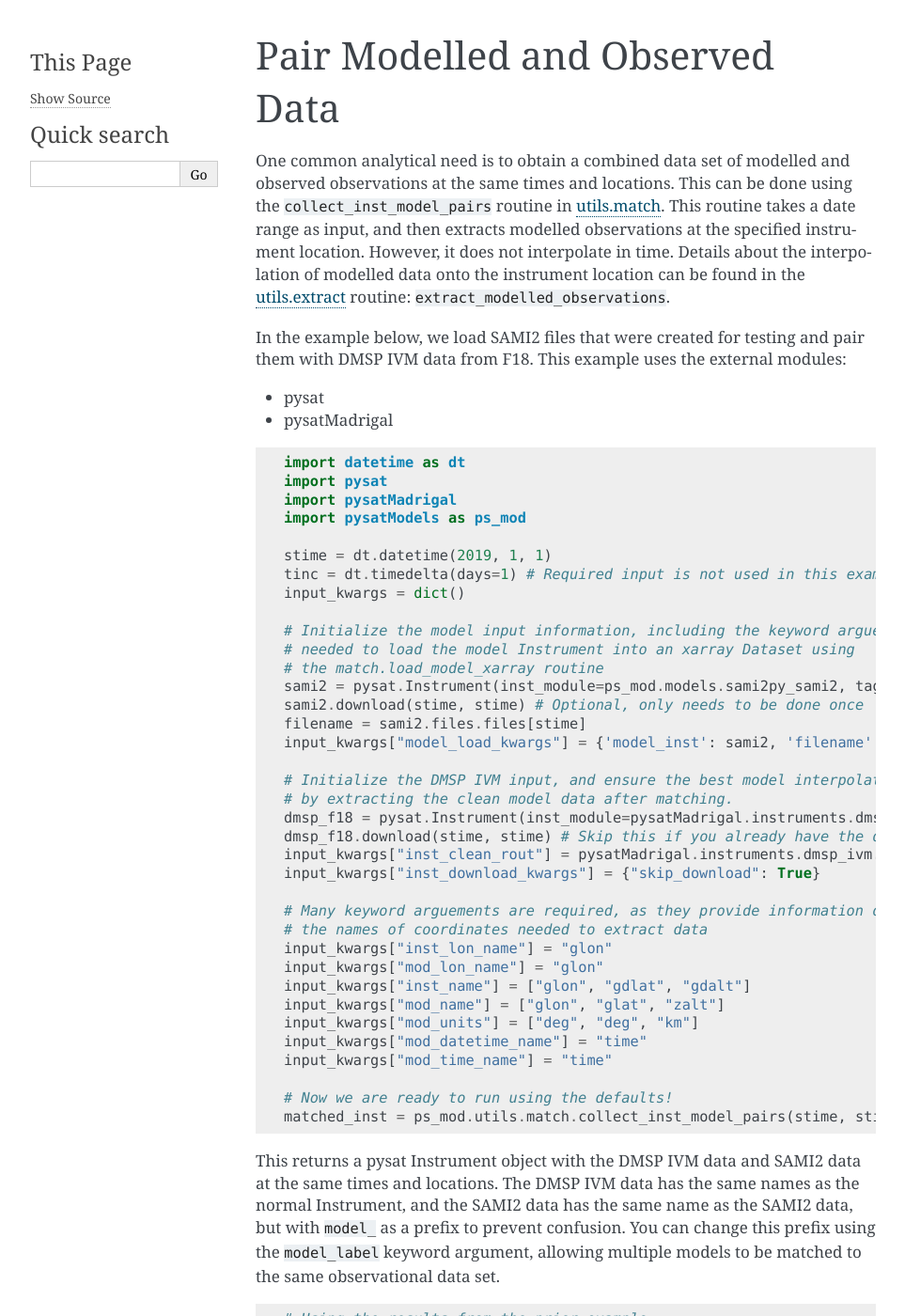
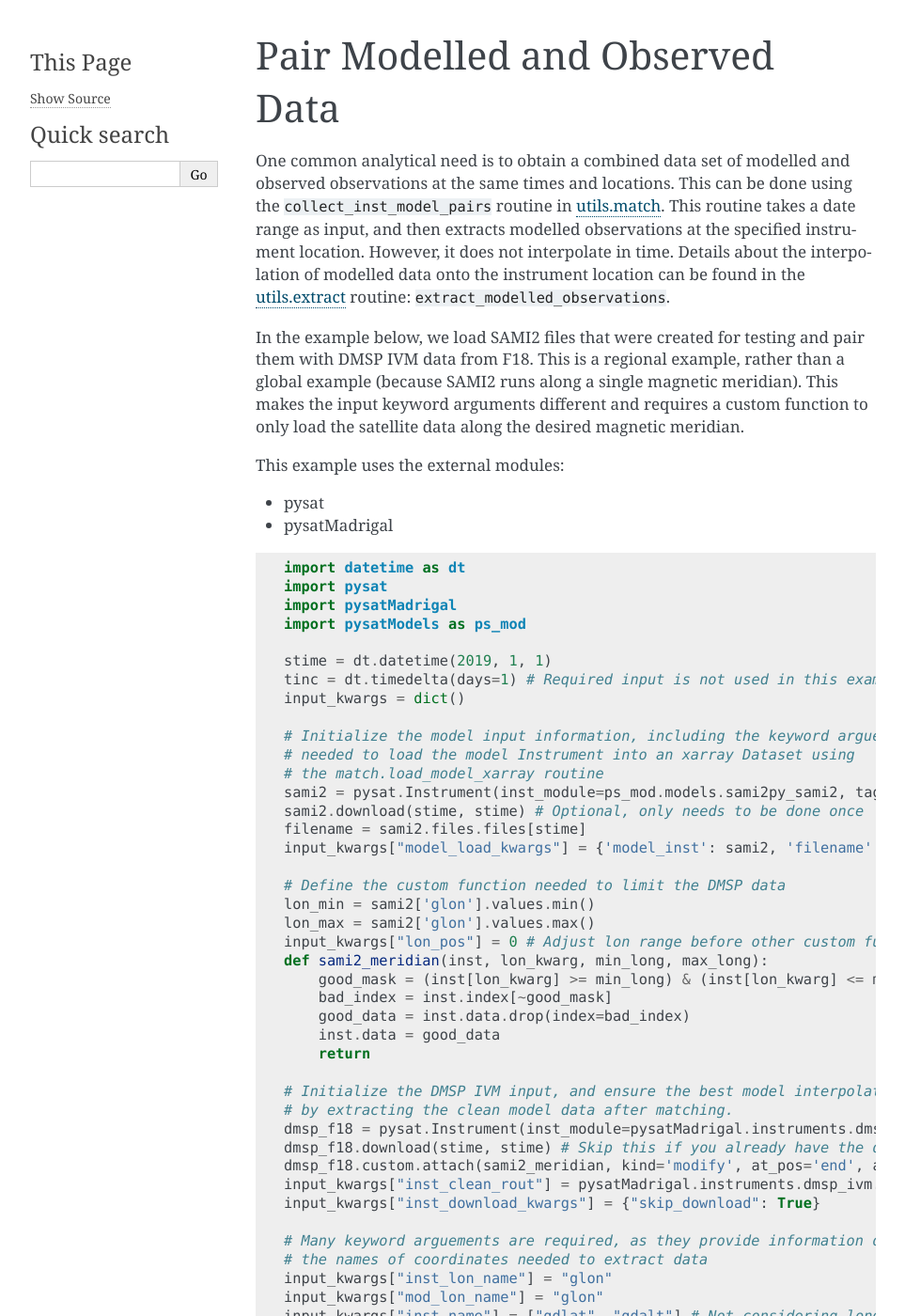
Before and after one commit to pysat/pysatModels, a Sphinx documentation site: the page built from docs/examples/ex_match.rst, in a window 1280 px wide and 1400 px high. Shown: the whole window at 94% size, without its empty margins (148-1111 px from the left). Built offline with Sphinx 7.4.7, drawn with Linux system fonts in a browser that asks for light colours; some of the changed text lies outside the part shown.

Commit message:
DOC: regional example
Updated to run as a regional example.

```diff
--- a/docs/examples/ex_match.rst
+++ b/docs/examples/ex_match.rst
@@ -13,7 +13,12 @@ can be found in the
 ``extract_modelled_observations``.
 
 In the example below, we load SAMI2 files that were created for testing and
-pair them with DMSP IVM data from F18.  This example uses the external modules:
+pair them with DMSP IVM data from F18.  This is a regional example, rather than
+a global example (because SAMI2 runs along a single magnetic meridian).  This
+makes the input keyword arguments different and requires a custom function to
+only load the satellite data along the desired magnetic meridian.
+
+This example uses the external modules:
 
 - pysat
 - pysatMadrigal
@@ -38,10 +43,22 @@ pair them with DMSP IVM data from F18.  This example uses the external modules:
    filename = sami2.files.files[stime]
    input_kwargs["model_load_kwargs"] = {'model_inst': sami2, 'filename': filename}
 
+   # Define the custom function needed to limit the DMSP data
+   lon_min = sami2['glon'].values.min()
+   lon_max = sami2['glon'].values.max()
+   input_kwargs["lon_pos"] = 0 # Adjust lon range before other custom functions
+   def sami2_meridian(inst, lon_kwarg, min_long, max_long):
+       good_mask = (inst[lon_kwarg] >= min_long) & (inst[lon_kwarg] <= max_long)
+       bad_index = inst.index[~good_mask]
+       good_data = inst.data.drop(index=bad_index)
+       inst.data = good_data
+       return
+
    # Initialize the DMSP IVM input, and ensure the best model interpolation
    # by extracting the clean model data after matching.
    dmsp_f18 = pysat.Instrument(inst_module=pysatMadrigal.instruments.dmsp_ivm, sat_id='f18', clean_level='none')
    dmsp_f18.download(stime, stime) # Skip this if you already have the data
+   dmsp_f18.custom.attach(sami2_meridian, kind='modify', at_pos='end', args=['glon', lon_min, lon_max])
    input_kwargs["inst_clean_rout"] = pysatMadrigal.instruments.dmsp_ivm.clean
    input_kwargs["inst_download_kwargs"] = {"skip_download": True}
 
@@ -49,9 +66,9 @@ pair them with DMSP IVM data from F18.  This example uses the external modules:
    # the names of coordinates needed to extract data
    input_kwargs["inst_lon_name"] = "glon"
    input_kwargs["mod_lon_name"] = "glon"
-   input_kwargs["inst_name"] = ["glon", "gdlat", "gdalt"]
-   input_kwargs["mod_name"] = ["glon", "glat", "zalt"]
-   input_kwargs["mod_units"] = ["deg", "deg", "km"]
+   input_kwargs["inst_name"] = ["gdlat", "gdalt"] # Not considering longitude
+   input_kwargs["mod_name"] = ["glat", "zalt"]    # in the data matching
+   input_kwargs["mod_units"] = ["deg", "km"]
    input_kwargs["mod_datetime_name"] = "time"
    input_kwargs["mod_time_name"] = "time"
 
@@ -60,14 +77,22 @@ pair them with DMSP IVM data from F18.  This example uses the external modules:
 
 
 This returns a pysat Instrument object with the DMSP IVM data and SAMI2
-data at the same times and locations.  The DMSP IVM data has the same names as
-the normal Instrument, and the SAMI2 data has the same name as the SAMI2
-data, but with ``model_`` as a prefix to prevent confusion.  You can change
-this prefix using the ``model_label`` keyword argument, allowing multiple
-models to be matched to the same observational data set.
+data at the same times, latitudes, and altitudes along the SAMI2 meridian.
+The DMSP IVM data has the same names as the normal Instrument, and the SAMI2
+data has the same name as the SAMI2 data, but with ``model_`` as a prefix to
+prevent confusion.  You can change this prefix using the ``model_label`` keyword
+argument, allowing multiple models to be matched to the same observational data
+set.
 
 
 ::
 
    # Using the results from the prior example
-   print([cc for cc in matched_inst.data.columns if cc.find("model_") == 0])
+   print([cc for cc in matched_inst.data.variables.keys() if cc.find("model_") == 0])
+
+
+This produces the output line: ``['model_deni', 'model_vsi', 'model_ti', 'model_te', 'model_slt']``
+
+
+You can also match model and data results by location alone.  This is done by
+setting the ``time_method`` keyword arguement to ``'max'``.
```
